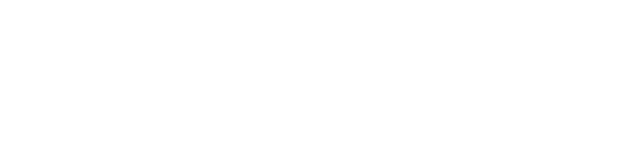
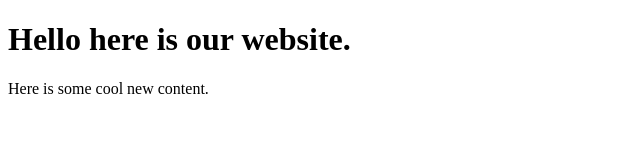
Before and after one commit to Raphyone9/test-repo, a plain HTML site: page index.html in a window 1280 px wide. Shown: the whole page, without its empty margins (0-640 px from the left). Drawn offline with Linux system fonts and the light colour scheme.

Commit message:
Added content to html

```diff
--- a/index.html
+++ b/index.html
@@ -7,6 +7,7 @@
     <title>Document</title>
 </head>
 <body>
-
+    <h1>Hello here is our website.</h1>
+    <p>Here is some cool new content.</p>
 </body>
 </html>
```
